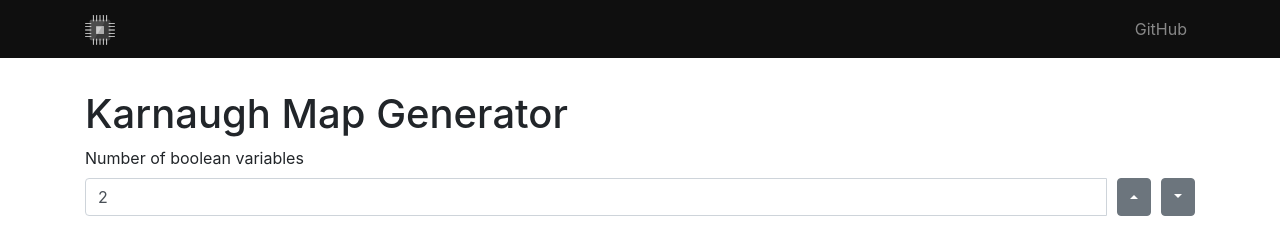
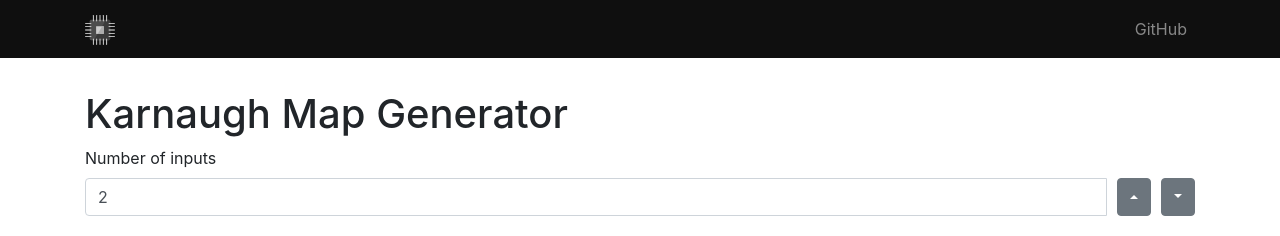
Before and after one commit to danlutz/karnaughmap, a React (Create React App) app: page / in a window 1280 px wide. Shown: the top 236 px of the page. Built offline with nearby package versions, Linux system fonts and the light colour scheme.

Commit message:
Configuration: Use correct wording

```diff
--- a/src/components/Configuration/Configuration.js
+++ b/src/components/Configuration/Configuration.js
@@ -18,7 +18,7 @@ const Configuration = ({
 }) => {
   return (
     <FormGroup>
-      <Label for="numberOfInputs">Number of boolean variables</Label>
+      <Label for="numberOfInputs">Number of inputs</Label>
       <InputGroup>
         <Input
           type="number"
```
